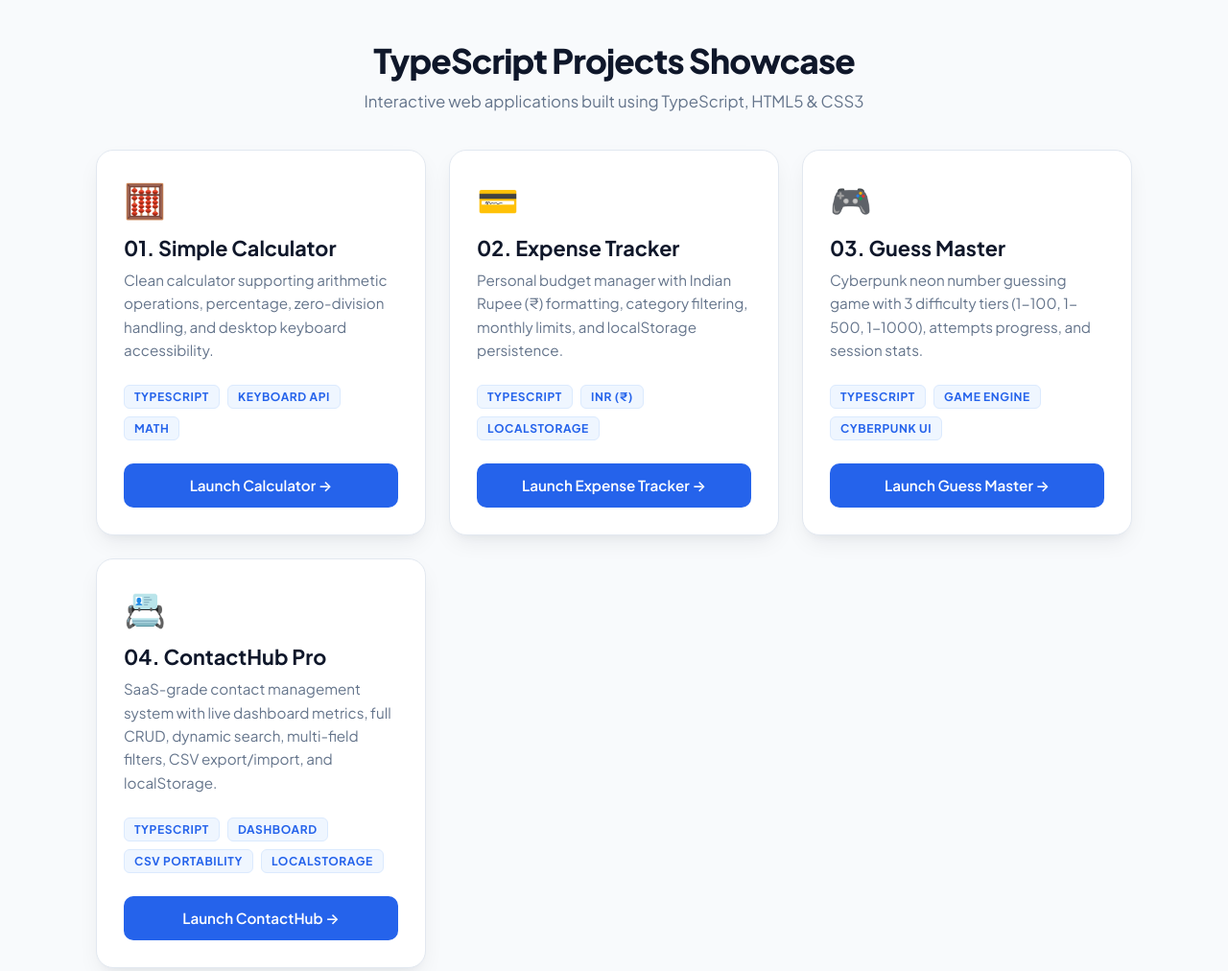
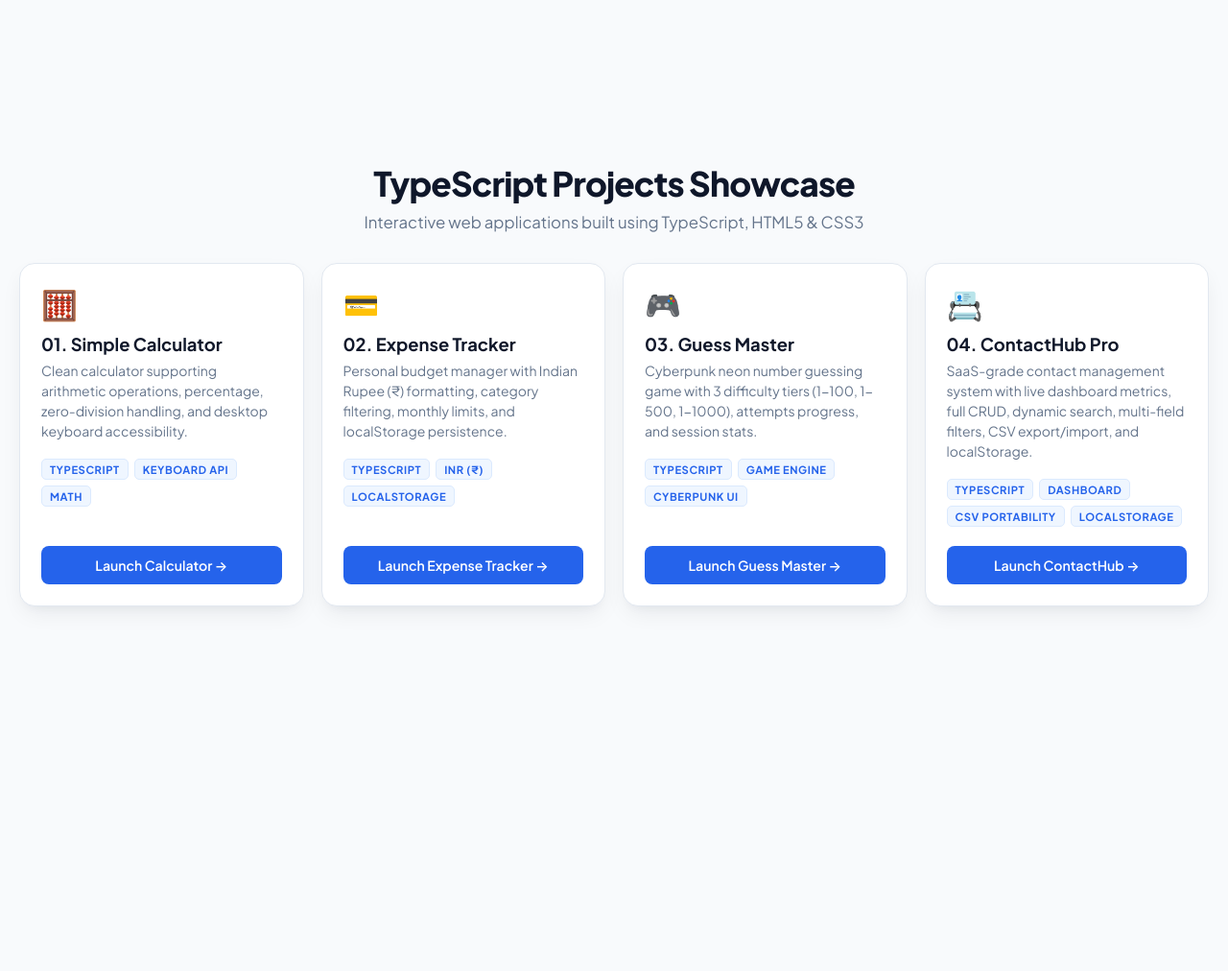
Before and after one commit to Sameena70/typescript-learning-projects, a plain HTML site: page index.html in a window 1280 px wide. Shown: the top 1012 px of the page at 96% size. After the commit the page ends 800 px from the top, so only its background shows below. Drawn offline with Linux system fonts and the light colour scheme.

Commit message:
Refactor showcase cards to compact 4-column single row layout

```diff
--- a/index.html
+++ b/index.html
@@ -35,18 +35,18 @@
       padding: 40px 20px;
     }
     .container {
-      max-width: 1080px;
+      max-width: 1360px;
       width: 100%;
     }
     header {
       text-align: center;
-      margin-bottom: 40px;
+      margin-bottom: 32px;
     }
     header h1 {
       font-size: 2.2rem;
       font-weight: 800;
       letter-spacing: -0.025em;
-      margin-bottom: 10px;
+      margin-bottom: 8px;
     }
     header p {
       color: var(--text-muted);
@@ -54,14 +54,24 @@
     }
     .grid {
       display: grid;
-      grid-template-columns: repeat(auto-fit, minmax(310px, 1fr));
-      gap: 24px;
+      grid-template-columns: repeat(4, 1fr);
+      gap: 18px;
+    }
+    @media (max-width: 1180px) {
+      .grid {
+        grid-template-columns: repeat(2, 1fr);
+      }
+    }
+    @media (max-width: 640px) {
+      .grid {
+        grid-template-columns: 1fr;
+      }
     }
     .card {
       background: var(--card-bg);
       border: 1px solid var(--border);
-      border-radius: 18px;
-      padding: 28px;
+      border-radius: 16px;
+      padding: 22px;
       box-shadow: var(--shadow);
       display: flex;
       flex-direction: column;
@@ -73,33 +83,33 @@
       box-shadow: 0 20px 30px -10px rgba(15, 23, 42, 0.12);
     }
     .card-icon {
-      font-size: 2.2rem;
-      margin-bottom: 14px;
+      font-size: 1.9rem;
+      margin-bottom: 10px;
     }
     .card-title {
-      font-size: 1.35rem;
+      font-size: 1.15rem;
       font-weight: 700;
-      margin-bottom: 8px;
+      margin-bottom: 6px;
     }
     .card-desc {
       color: var(--text-muted);
-      font-size: 0.95rem;
-      line-height: 1.6;
-      margin-bottom: 24px;
+      font-size: 0.875rem;
+      line-height: 1.5;
+      margin-bottom: 18px;
     }
     .card-tags {
       display: flex;
       flex-wrap: wrap;
-      gap: 8px;
-      margin-bottom: 24px;
+      gap: 6px;
+      margin-bottom: 20px;
     }
     .tag {
-      font-size: 0.75rem;
+      font-size: 0.7rem;
       font-weight: 700;
       text-transform: uppercase;
       letter-spacing: 0.05em;
-      padding: 4px 10px;
-      border-radius: 6px;
+      padding: 3px 8px;
+      border-radius: 5px;
       background: #eff6ff;
       color: #2563eb;
       border: 1px solid #dbeafe;
@@ -110,10 +120,10 @@
       background: var(--accent);
       color: #ffffff;
       text-decoration: none;
-      padding: 13px 20px;
-      border-radius: 10px;
+      padding: 11px 16px;
+      border-radius: 8px;
       font-weight: 600;
-      font-size: 0.95rem;
+      font-size: 0.88rem;
       transition: background 0.15s ease;
     }
     .launch-btn:hover {
```
